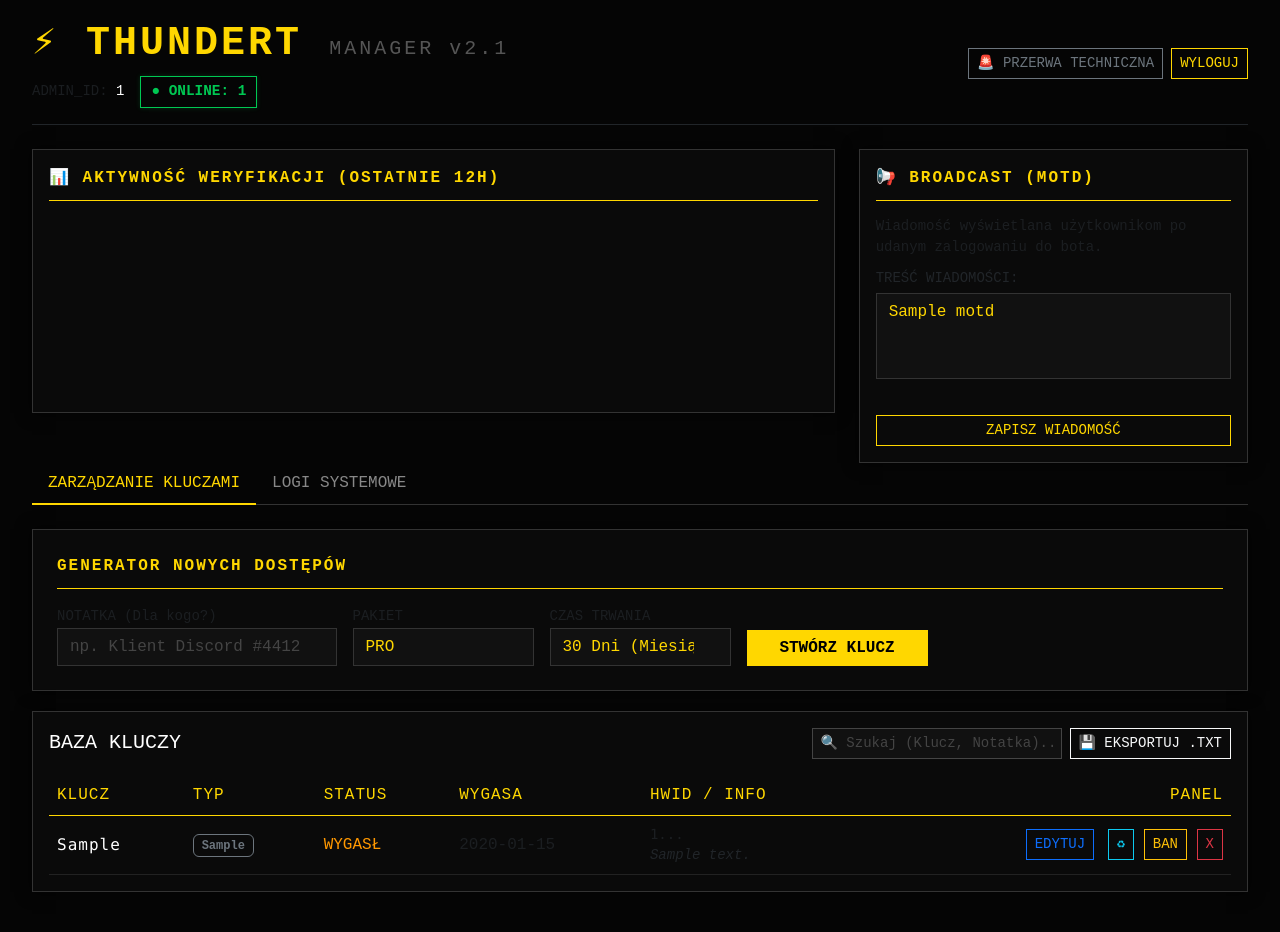
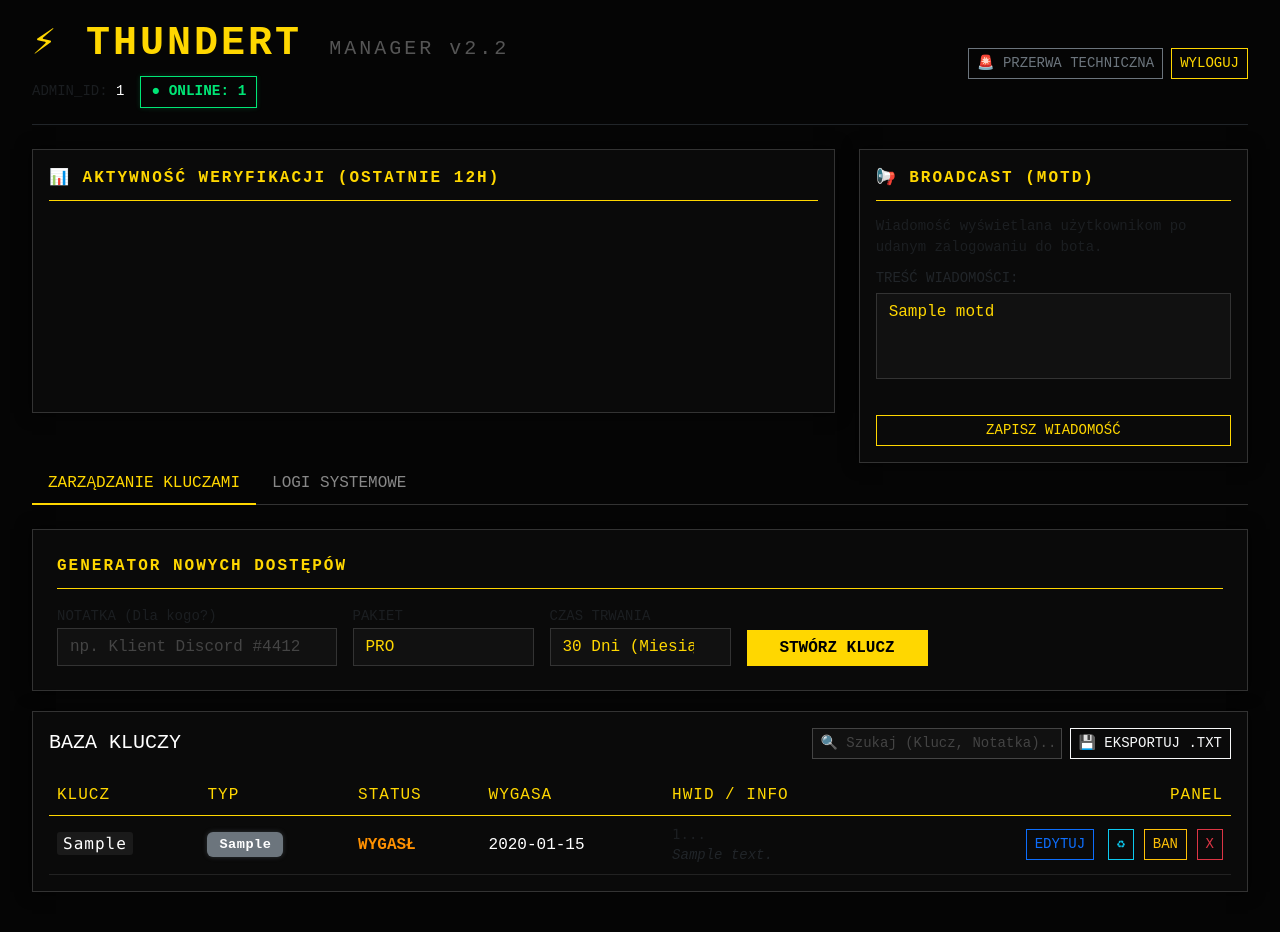
Before and after one commit to Pat-here/TTL-MANAGER, a Flask app: template templates/dashboard.html in a window 1280 px wide. Run offline with Flask 3, Linux system fonts and the light colour scheme; the template is opened without the code that fills it: most values are stand-ins (such as "Sample title", 1, 10 or a date in 2020); a map, chart or similar area stays blank.

Commit message:
Update dashboard.html

```diff
--- a/templates/dashboard.html
+++ b/templates/dashboard.html
@@ -57,7 +57,6 @@
             box-shadow: 0 0 5px rgba(255, 215, 0, 0.3);
             outline: none;
         }
-        /* Placeholder color */
         ::placeholder { color: #444 !important; opacity: 1; }
 
         /* Przyciski */
@@ -89,7 +88,7 @@
             background-color: transparent;
             --bs-table-bg: transparent;
             border-color: var(--border-color);
-            color: var(--text-main);
+            color: #ffffff !important; /* Wymuszona biel dla lepszej widoczności */
         }
         .table-cyber th {
             color: var(--gold) !important;
@@ -101,11 +100,35 @@
         .table-cyber td {
             border-bottom: 1px solid #222;
             vertical-align: middle;
+            font-weight: 500; /* Nieco grubsza czcionka */
+        }
+
+        /* --- STYLE BADGE DLA LICENCJI --- */
+        .badge-lic {
+            padding: 6px 12px;
+            font-size: 0.85em;
+            letter-spacing: 0.5px;
+            font-weight: 700;
+        }
+        .badge-basic {
+            background-color: #6c757d; /* Szary */
+            color: #fff;
+            box-shadow: 0 0 5px rgba(108, 117, 125, 0.4);
+        }
+        .badge-pro {
+            background-color: #00e676; /* Jasny Zielony */
+            color: #000;
+            box-shadow: 0 0 8px rgba(0, 230, 118, 0.4);
+        }
+        .badge-ent {
+            background: linear-gradient(45deg, #7c4dff, #d500f9); /* Fiolet */
+            color: #fff;
+            box-shadow: 0 0 8px rgba(213, 0, 249, 0.4);
         }
 
         /* Statusy */
-        .status-active { color: #00c853; font-weight: bold; text-shadow: 0 0 5px rgba(0, 200, 83, 0.3); }
-        .status-expired { color: #ff9800; }
+        .status-active { color: #00e676; font-weight: bold; text-shadow: 0 0 5px rgba(0, 230, 118, 0.3); }
+        .status-expired { color: #ff9100; font-weight: bold; }
         .status-banned { color: #ff1744; text-decoration: line-through; }
 
         /* Tabs */
@@ -140,13 +163,22 @@
         @keyframes pulse { 0% { opacity: 0.7; } 50% { opacity: 1; } 100% { opacity: 0.7; } }
 
         .online-counter {
-            color: #00c853;
+            color: #00e676;
             font-weight: bold;
-            border: 1px solid #00c853;
+            border: 1px solid #00e676;
             padding: 4px 10px;
             font-size: 0.9em;
-            box-shadow: 0 0 5px rgba(0, 200, 83, 0.2);
+            box-shadow: 0 0 5px rgba(0, 230, 118, 0.2);
             display: inline-block;
+        }
+
+        .key-display {
+            font-family: 'Consolas', monospace;
+            color: #fff;
+            background: #1a1a1a;
+            padding: 2px 6px;
+            border-radius: 3px;
+            letter-spacing: 1px;
         }
     </style>
 </head>
@@ -156,7 +188,7 @@
         <div class="d-flex justify-content-between align-items-center mb-4 border-bottom border-dark pb-3">
             <div>
                 <h1 class="mb-0" style="color: var(--gold); letter-spacing: 3px; font-weight: 800;">
-                    ⚡ THUNDERT <span style="font-size:0.5em; color: #555; font-weight: normal;">MANAGER v2.1</span>
+                    ⚡ THUNDERT <span style="font-size:0.5em; color: #555; font-weight: normal;">MANAGER v2.2</span>
                 </h1>
                 <div class="mt-2 d-flex align-items-center gap-3">
                     <span class="text-muted small">ADMIN_ID: <span class="text-white">{{ admin_id }}</span></span>
@@ -289,8 +321,16 @@
                             <tbody>
                                 {% for lic in licenses %}
                                 <tr class="license-row" style="opacity: {{ '0.5' if lic.is_expired or lic.status == 'banned' else '1' }};">
-                                    <td class="font-monospace" style="color: #fff; letter-spacing: 1px;">{{ lic.license_key }}</td>
-                                    <td><span class="badge border border-secondary text-secondary">{{ lic.license_type }}</span></td>
+                                    <td><span class="key-display">{{ lic.license_key }}</span></td>
+                                    <td>
+                                        {% if 'ENTERPRISE' in lic.license_type or 'Enterprise' in lic.license_type %}
+                                            <span class="badge badge-lic badge-ent">{{ lic.license_type }}</span>
+                                        {% elif 'PRO' in lic.license_type or 'Pro' in lic.license_type %}
+                                            <span class="badge badge-lic badge-pro">{{ lic.license_type }}</span>
+                                        {% else %}
+                                            <span class="badge badge-lic badge-basic">{{ lic.license_type }}</span>
+                                        {% endif %}
+                                    </td>
                                     <td>
                                         {% if lic.status == 'banned' %}
                                             <span class="status-banned">ZBANOWANY</span>
@@ -302,7 +342,7 @@
                                     </td>
                                     <td>
                                         {% if lic.expires_at %}
-                                            <span class="{{ 'text-danger' if lic.is_expired else 'text-muted' }}">{{ lic.expires_at[:10] }}</span>
+                                            <span class="{{ 'text-danger' if lic.is_expired else 'text-white' }}">{{ lic.expires_at[:10] }}</span>
                                         {% else %}
                                             <span class="text-gold">∞ LIFETIME</span>
                                         {% endif %}
@@ -500,7 +540,6 @@
 
             rows.forEach(row => {
                 let text = row.innerText.toUpperCase();
-                // Jeśli tekst wiersza zawiera frazę -> pokaż, w przeciwnym razie -> ukryj
                 row.style.display = text.indexOf(filter) > -1 ? "" : "none";
             });
         });
```
